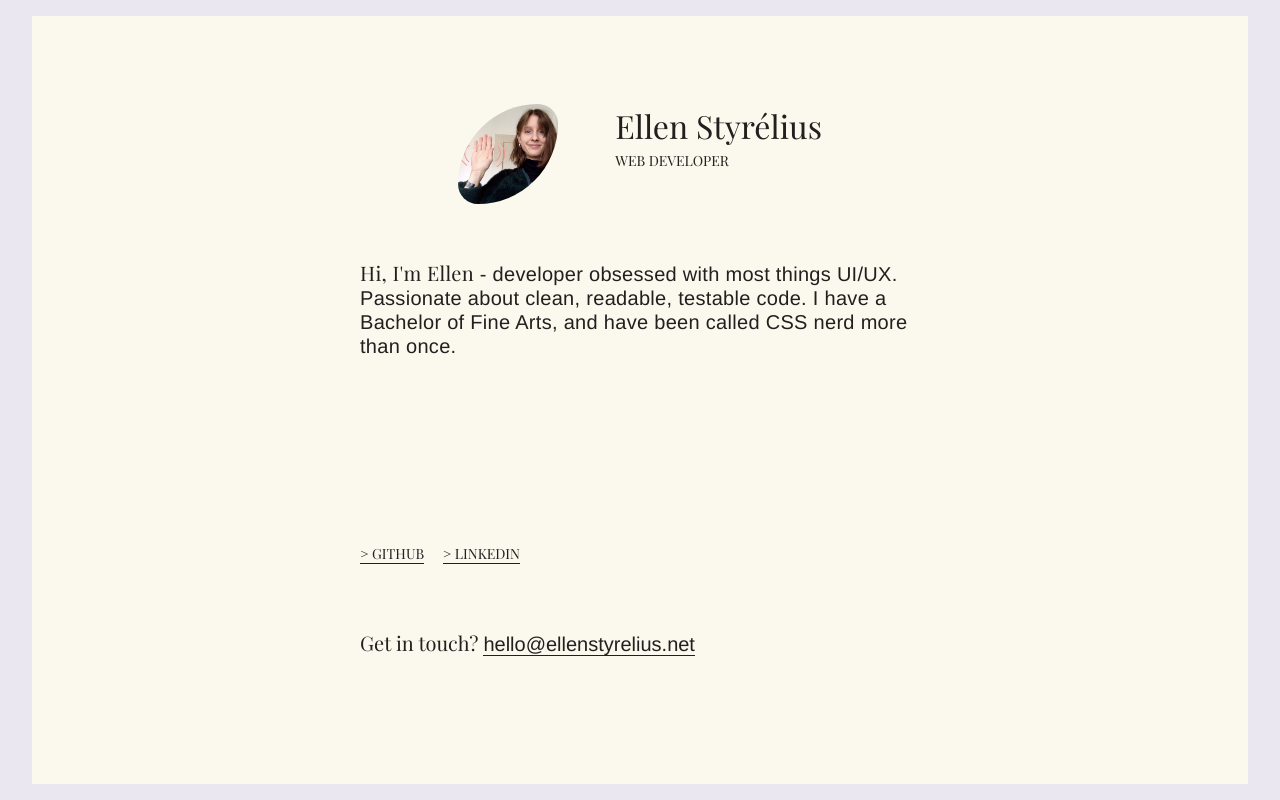
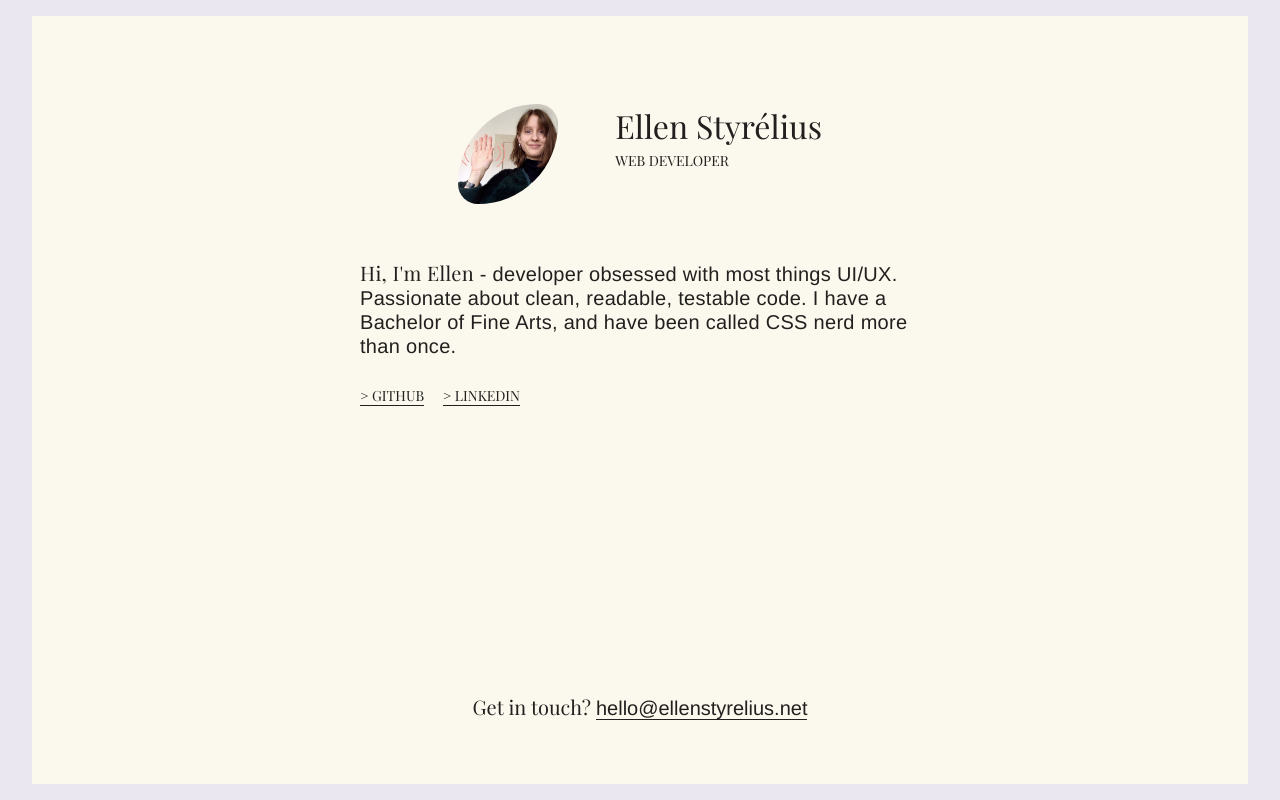
Before and after one commit to styrelius/about-me, a React (Create React App) app: page / in a window 1280 px wide. Built offline with nearby package versions, Linux system fonts and the light colour scheme.

Commit message:
Import Links and GetInTouch components directly in Page instead of LinksAndContact, in order to change the layout. Delete the now reduntand links-and-contact.jsx

```diff
--- a/src/components/get-in-touch.jsx
+++ b/src/components/get-in-touch.jsx
@@ -4,10 +4,6 @@ import styled from 'styled-components/macro'
 import { colors, fonts, fontSizes } from '../styles/styles'
 
 const { black, darkGrey } = colors
-
-const Container = styled.section({
-  width: '100%',
-})
 
 const Text = styled.p({
   fontFamily: fonts.playfairDisplay,
@@ -29,10 +25,8 @@ const EMail = styled.a({
 
 export function GetInTouch() {
   return (
-    <Container>
-      <Text>
-        Get in touch? <EMail href="mailto:hello@ellenstyrelius.net">hello@ellenstyrelius.net</EMail>
-      </Text>
-    </Container>
+    <Text>
+      Get in touch? <EMail href="mailto:hello@ellenstyrelius.net">hello@ellenstyrelius.net</EMail>
+    </Text>
   )
 }
--- a/src/components/links-and-contact.jsx
+++ /dev/null
@@ -1,24 +0,0 @@
-import React from 'react'
-import styled from 'styled-components/macro'
-
-import { Links } from './links'
-import { GetInTouch } from './get-in-touch'
-
-const Container = styled.div({
-  width: 560,
-  maxWidth: '100%',
-  height: 240,
-  padding: '64px 0',
-  display: 'flex',
-  flexDirection: 'column',
-  justifyContent: 'space-between',
-})
-
-export function LinksAndContact() {
-  return (
-    <Container>
-      <Links />
-      <GetInTouch />
-    </Container>
-  )
-}
--- a/src/components/page.jsx
+++ b/src/components/page.jsx
@@ -6,7 +6,8 @@ import { mobileScreen } from '../styles/media-queries'
 
 import { Header } from './header'
 import { Presentation } from './presentation'
-import { LinksAndContact } from './links-and-contact'
+import { Links } from './links'
+import { GetInTouch } from './get-in-touch'
 
 const Container = styled.div`
   background: ${colors.beige};
@@ -31,8 +32,9 @@ export function Page({ appPaddingTopBottom }) {
       <TopOfPage>
         <Header />
         <Presentation />
+        <Links />
       </TopOfPage>
-      <LinksAndContact />
+      <GetInTouch />
     </Container>
   )
 }
```
